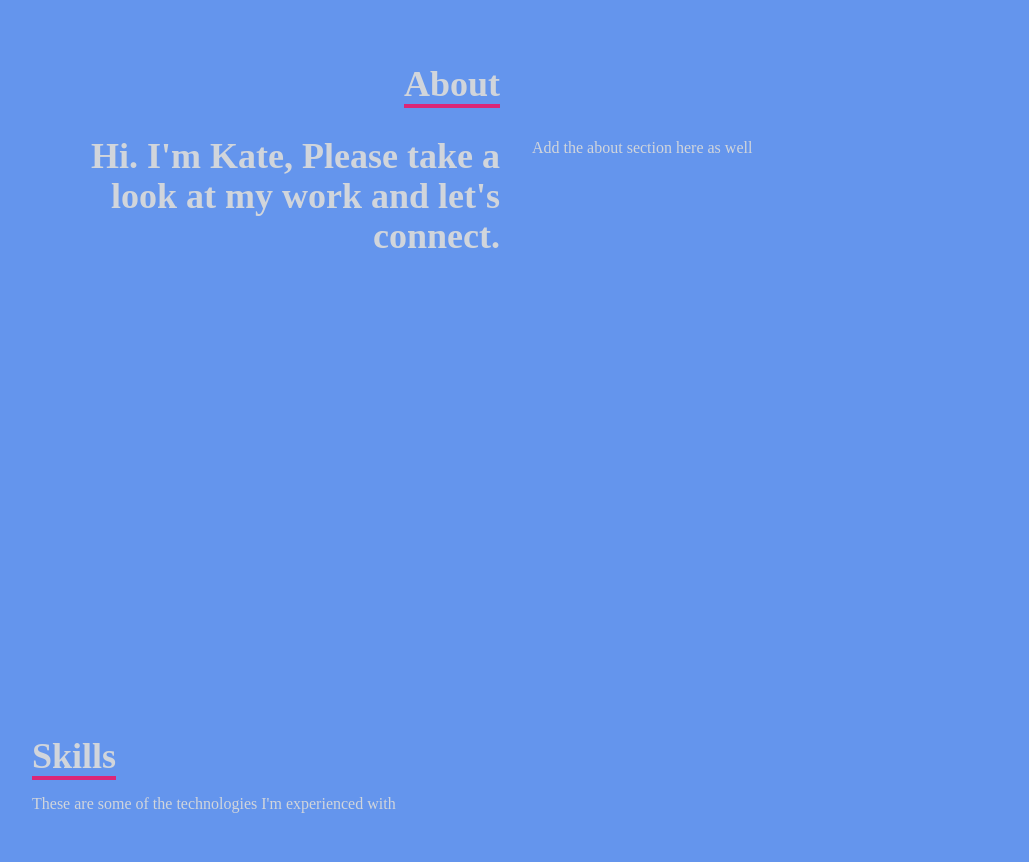
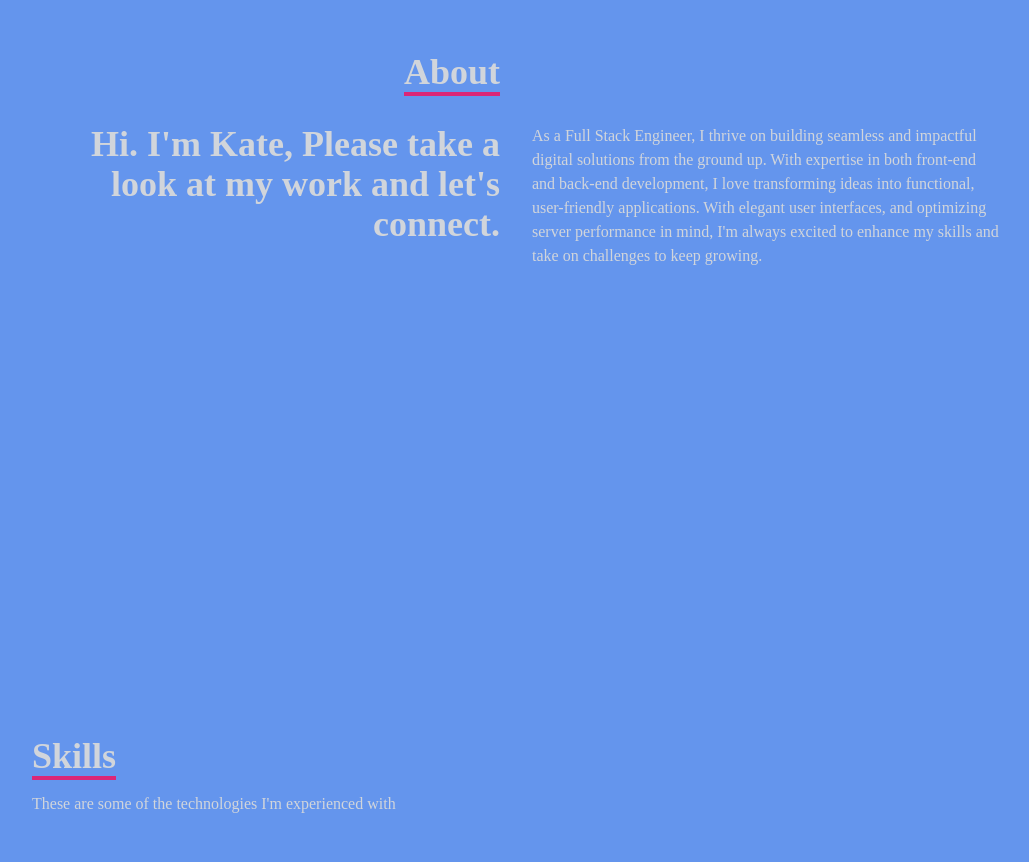
Before and after one commit to Kateattardo/Portfolio, a React (Create React App) app: page / in a window 1280 px wide. Shown: the part 1040-1902 px from the top of the page, without its empty margins (124-1153 px from the left). Built offline with nearby package versions, Linux system fonts and the light colour scheme.

Commit message:
about written

```diff
--- a/src/components/About.jsx
+++ b/src/components/About.jsx
@@ -19,7 +19,15 @@ const About = () => {
               </p>
             </div>
             <div>
-              <p>Add the about section here as well</p>
+              <p>
+                As a Full Stack Engineer, I thrive on building seamless and
+                impactful digital solutions from the ground up. With expertise
+                in both front-end and back-end development, I love transforming
+                ideas into functional, user-friendly applications. With elegant
+                user interfaces, and optimizing server performance in mind, I'm
+                always excited to enhance my skills and take on challenges to
+                keep growing.
+              </p>
             </div>
           </div>
         </div>
```
